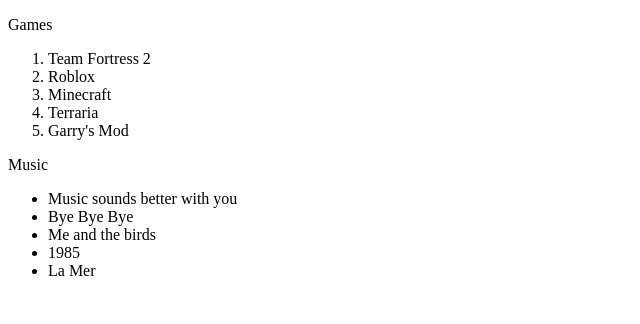
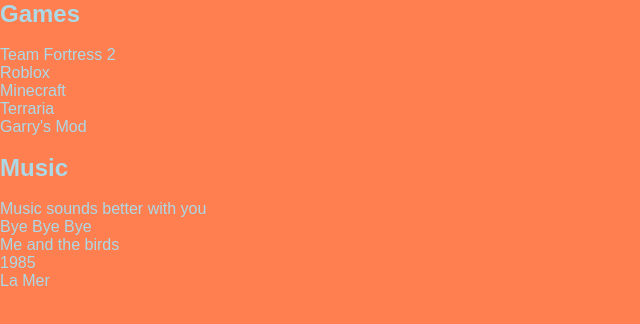
Before and after one commit to LSLS13/L-Portfolio.github.io, a plain HTML site: page games.html in a window 1280 px wide. Shown: the whole page, without its empty margins (0-640 px from the left). Drawn offline with Linux system fonts and the light colour scheme.

Commit message:
added colors
SSSSSS

```diff
--- a/games.html
+++ b/games.html
@@ -2,17 +2,21 @@
 <html lang="en">
 <head>
     <title> Games </title>
+    <link href="styles.css" rel="stylesheet"/>
 </head>
     <body>
-          <p> Games </p>
+          <h2> Games </h2>
+          <br/>
         <ol>
             <li>Team Fortress 2 </li>
             <li Href = "https://www.roblox.com/charts#/?device=computer&country=all"> Roblox </li>
             <li>Minecraft </li>
             <li>Terraria </li>
             <li>Garry's Mod </li>
+        <br/>
         </ol>
-        <p> Music </p>
+        <h2> Music </h2>
+        <br/>
         <ul>
             <li Href = "https://www.youtube.com/watch?v=FQlAEiCb8m0&list=LL&index=12"> Music sounds better with you </li>
             <li>Bye Bye Bye </li>
--- a/styles.css
+++ b/styles.css
@@ -1,3 +1,18 @@
+* {
+padding: 0;
+margin: 0;
+box-sizing: border-box;
+background-color: coral;
+}
+
 body {
-    background-color: blue;
+    color: lightblue;
 }
+
+body {
+    font-family: Arial, Helvetica, sans-serif;
+}
+
+a:hover{
+    color: yellow;
+}
```
Also changed, not shown: contactAndSurvey.html (+1 -0 lines), dreamVactation.html (+1 -0 lines), index.html (+6 -5 lines), personalPlanner.html (+1 -0 lines).
